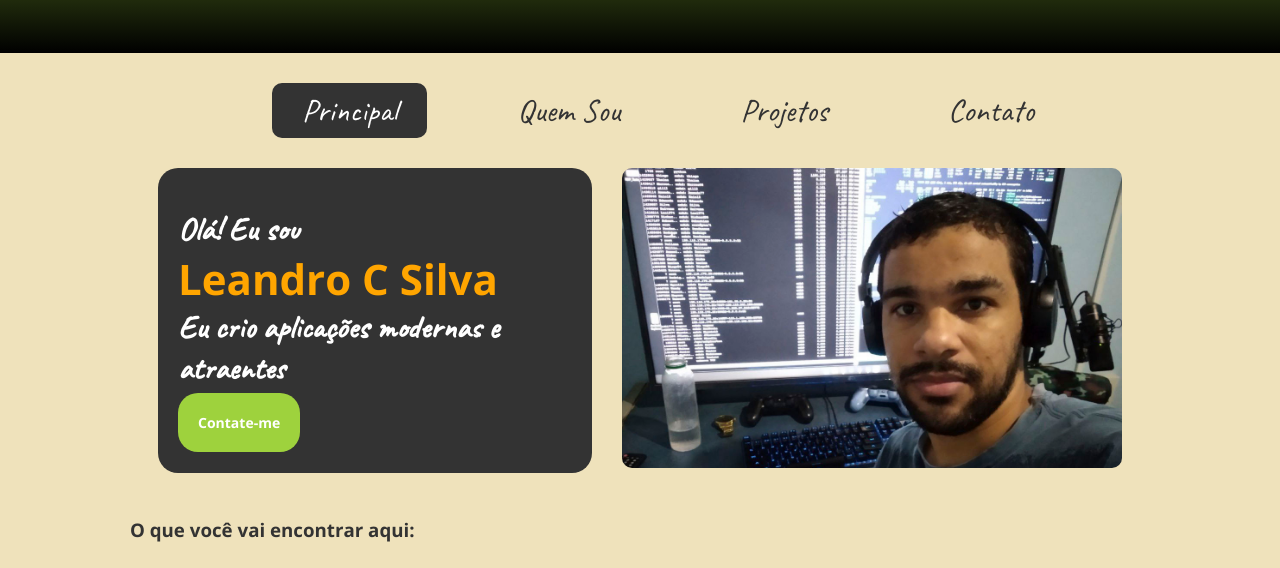
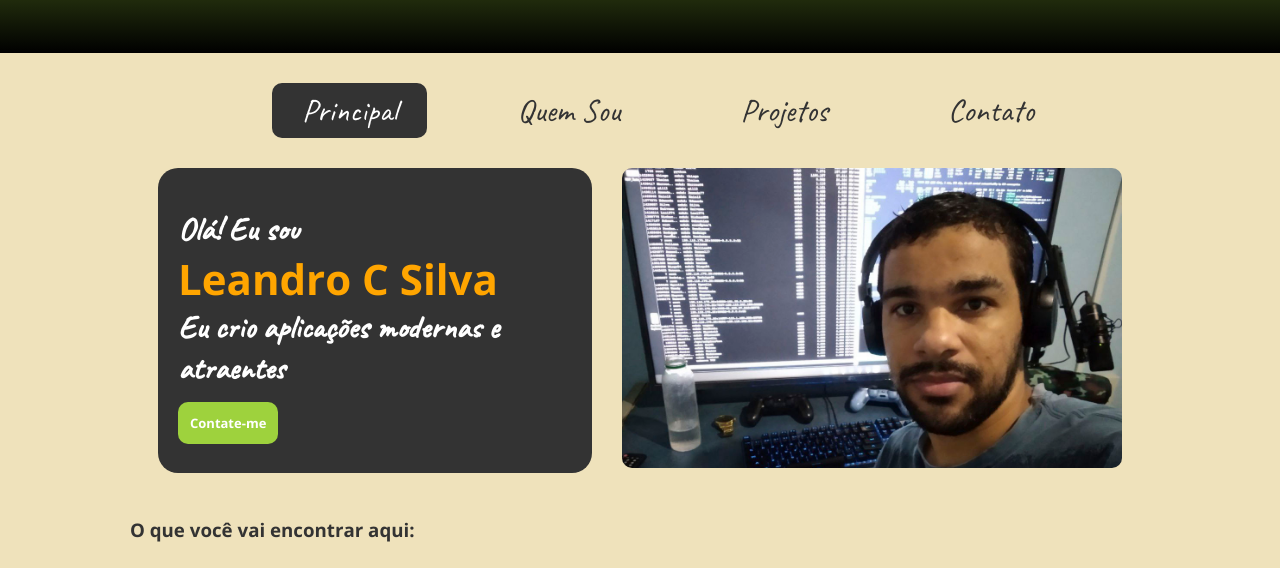
Before and after one commit to lsconnect/reprograme-se, a plain HTML site: page semana-02/atividade_pratica-02/index.html in a window 1280 px wide. Shown: the part 207-775 px from the top of the page. Drawn offline with nearby package versions, Linux system fonts and the light colour scheme.

Commit message:
update contate me

```diff
--- a/semana-02/atividade_pratica-02/style/styles.css
+++ b/semana-02/atividade_pratica-02/style/styles.css
@@ -122,11 +122,11 @@ li {
 .hero-txt a {
     text-decoration: none;
     color: white;
-    font-size: 14px;
+    font-size: 13px;
     font-weight: bold;
     background-color: #9ed23d;
-    padding: 20px;
-    border-radius: 20px;
+    padding: 12px;
+    border-radius: 10px;
     margin-left: 20px;
 }
 
```
